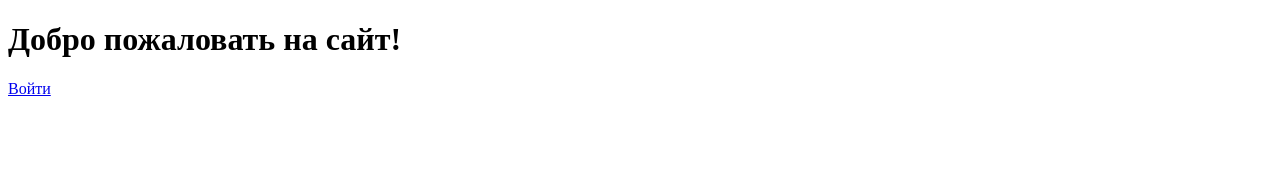
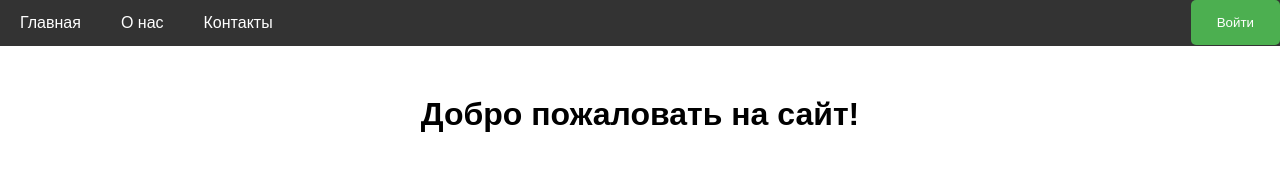
Before and after one commit to zxcFODAzxc/zxcFODAzxc.github.io, a plain HTML site: page index.html in a window 1280 px wide. Drawn offline with Linux system fonts and the light colour scheme.

Commit message:
Update index.html

```diff
--- a/index.html
+++ b/index.html
@@ -4,9 +4,56 @@
     <meta charset="UTF-8">
     <meta name="viewport" content="width=device-width, initial-scale=1.0">
     <title>Главная страница</title>
+    <style>
+        body {
+            font-family: Arial, sans-serif;
+            margin: 0;
+            padding: 0;
+        }
+
+        .navbar {
+            background-color: #333;
+            overflow: hidden;
+            position: relative; /* Добавлено для относительного позиционирования */
+        }
+
+        .navbar a {
+            float: left;
+            display: block;
+            color: white;
+            text-align: center;
+            padding: 14px 20px;
+            text-decoration: none;
+        }
+
+        .navbar .login-button {
+            float: right; /* Кнопка "Войти" будет справа */
+            background-color: #4CAF50; /* Зеленый цвет для кнопки */
+            border: none;
+            border-radius: 5px;
+            cursor: pointer;
+        }
+
+        .navbar .login-button a {
+            color: white; /* Цвет текста на кнопке "Войти" */
+            padding: 14px 20px;
+            text-decoration: none;
+        }
+
+        h1 {
+            text-align: center;
+            margin-top: 50px; /* Отступ сверху для заголовка */
+        }
+    </style>
 </head>
 <body>
+    <div class="navbar">
+        <a href="#home">Главная</a>
+        <a href="#about">О нас</a>
+        <a href="#contact">Контакты</a>
+        <button class="login-button"><a href="login.html">Войти</a></button>
+    </div>
+
     <h1>Добро пожаловать на сайт!</h1>
-    <a href="login.html">Войти</a>
 </body>
 </html>
```
